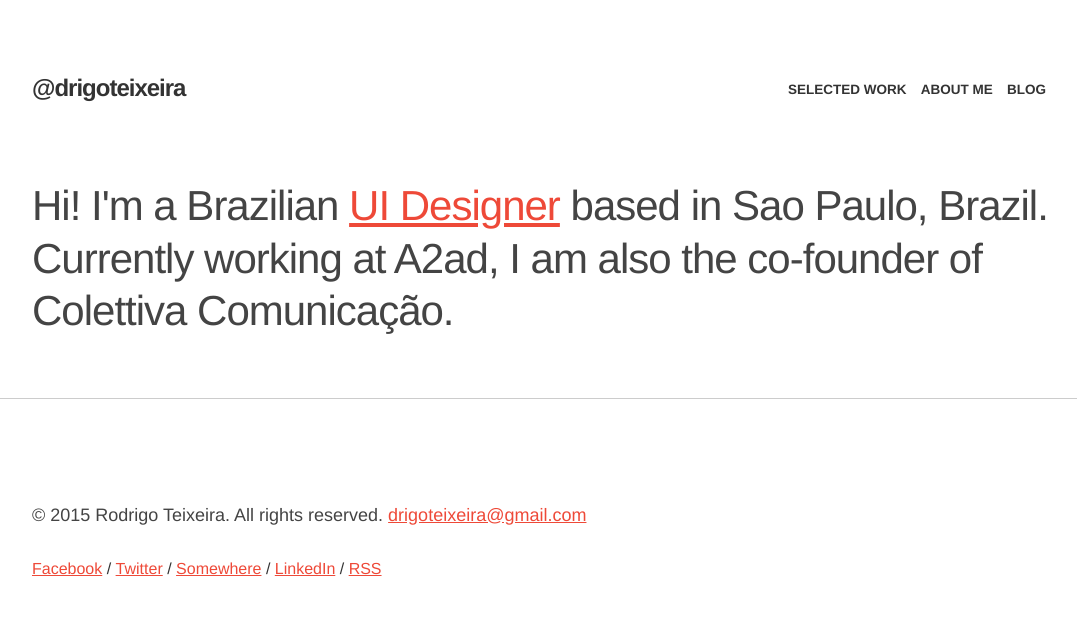
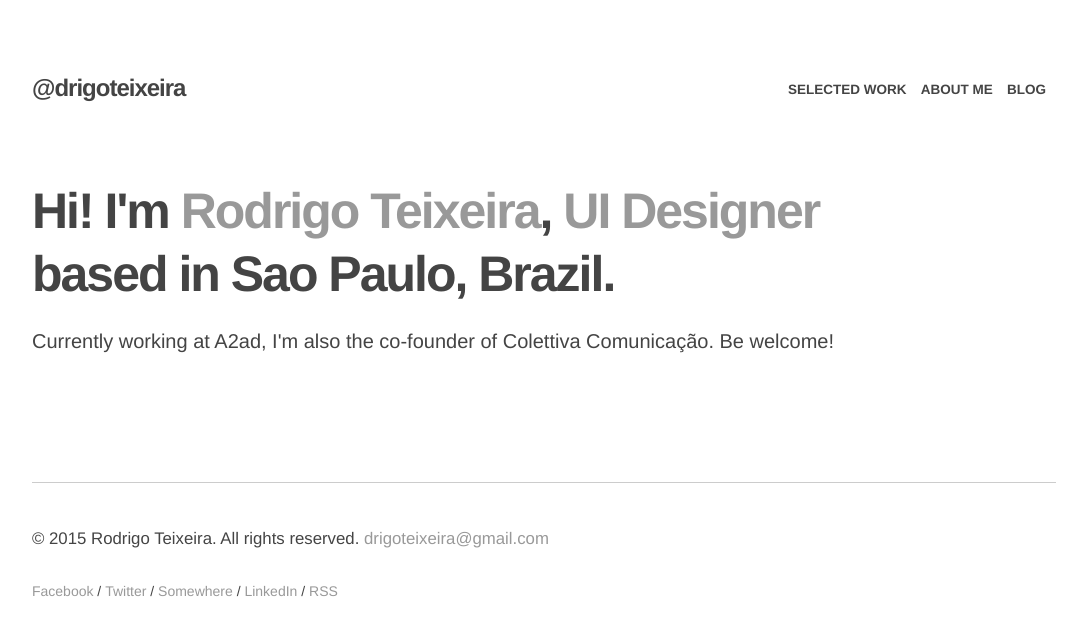
Before and after one commit to drigoteixeira/drigoteixeira.github.io, a Jekyll site: the page built from index.html, in a window 1280 px wide. Shown: the top 636 px of the page, without its empty margins (96-1173 px from the left). Built offline with Jekyll 4.4.1, drawn with Linux system fonts in a browser that asks for light colours; nearby versions of some CDN libraries.

Commit message:
Update homepage and typography

```diff
--- a/_config.yml
+++ b/_config.yml
@@ -1,6 +1,6 @@
 name: Drigo Teixeira
 
-description: Web Designer and IA Enthusiast
+description: UI Designer and IA Enthusiast
 
 avatar: https://media.licdn.com/mpr/mpr/shrink_200_200/p/2/005/037/0b0/3d3e4b9.jpg
 
--- a/index.html
+++ b/index.html
@@ -2,10 +2,12 @@
 layout: default
 ---
 
-<div class="container">
+<div class="container home">
 	<div class="row">
-		<div class="twelve columns">
-			<h2>Hi! I'm a Brazilian <a href="/selectedwork/">UI Designer</a> based in Sao Paulo, Brazil. <br>Currently working at A2ad, I am also the co-founder of Colettiva Comunicação.</h2>
+		<div class="ten columns">
+			<h2>Hi! I'm <a href="/about/">Rodrigo Teixeira</a>, <a href="/selectedwork/">UI Designer</a> based in Sao Paulo, Brazil. </h2>
+
+			<p class="lead">Currently working at A2ad, I'm also the co-founder of Colettiva Comunicação. Be welcome!</p>
 		</div>
 	</div>
 </div>
--- a/style.scss
+++ b/style.scss
@@ -32,6 +32,9 @@ Description: Tema padrão do blog pessoal de Rodrigo Teixeira
 - Clearing
 - Media Queries
 */
+
+/* Fontes
+–––––––––––––––––––––––––––––––––––––––––––––––––– */
 
 
 /* Grid
@@ -148,8 +151,8 @@ body {
 h1, h2, h3, h4, h5, h6 {
   margin-top: 0;
   margin-bottom: 2rem;
-  font-weight: 300;
-  letter-spacing: -1px;
+  font-weight: 700;
+  letter-spacing: -2px;
 }
 
 h1 { font-size: 6.0rem; line-height: 1.2;  }
@@ -159,7 +162,14 @@ h4 { font-size: 2.4rem; line-height: 1.35; }
 h5 { font-size: 1.8rem; line-height: 1.5;  }
 h6 { font-size: 1.5rem; line-height: 1.6;  }
 
+.home h2 {
+  font-size: 50px;
+}
 
+.lead {
+  font-size: 20px;
+  font-weight: 300;
+}
 
 /* Larger than phablet */
 @media (min-width: 550px) {
@@ -171,6 +181,16 @@ h6 { font-size: 1.5rem; line-height: 1.6;  }
   h6 { font-size: 1.5rem; }
 }
 
+@media (max-width: 320px) {
+
+  .project h2 {
+    color: #444;
+    font-size: 28px;
+    letter-spacing: -1px;
+  }
+
+}
+
 p {
   margin-top: 0;
   line-height: 32px;
@@ -179,27 +199,24 @@ p {
 
 ul li, ol li {
   font-size: 16px;
-  color: #333;
+  color: #444;
 }
 
 
 /* Links
 –––––––––––––––––––––––––––––––––––––––––––––––––– */
 a {
-  color: #ee4938;
-  text-decoration: underline;
+  color: #999;
+  text-decoration: none;
   }
 a:hover {
-  color: #ee4938;
-  text-decoration: none;
-}
-a:visited {
-  color: #ee4938;
+  color: #999;
+  text-decoration: underline;
 }
 
 .post-title a {
   text-decoration: none;
-  color: #333;
+  color: #444;
 }
 
 blockquote {
@@ -253,7 +270,7 @@ button:focus,
 input[type="submit"]:focus,
 input[type="reset"]:focus,
 input[type="button"]:focus {
-  color: #333;
+  color: #444;
   border-color: #888;
   outline: 0; }
 .button.button-primary,
@@ -463,7 +480,7 @@ there.
     text-align: center;
   }
 
-  header .right {
+  header .right, .right {
     text-align: center;
   }
 
@@ -513,7 +530,7 @@ header h1 {
 
 .logo a {
   text-decoration: none;
-  color: #333;
+  color: #444;
 }
 
 nav {
@@ -531,7 +548,7 @@ nav li {
 }
 
 .navbar li a {
-  color: #333;
+  color: #444;
   text-decoration: none;
 }
 
@@ -545,14 +562,18 @@ FOOTER
 
 footer {
   padding: 100px 0;
-  border-top: 1px solid #ccc;
-  margin-top: 40px;
+  font-size: 14px;
 }
 
+footer .container {
+  border-top: 1px solid #ccc;
+  padding-top: 40px;
+}
 
 footer ul li {
   display: inline;
   list-style: none;
+  font-size: 14px;
 }
 
 
@@ -601,6 +622,14 @@ LAYOUT
   line-height: 55px;
 }
 
+.content .project-title {
+  line-height: 22px;
+}
+
+hr {
+  border-top: 5px solid #eee;
+}
+
 .excerpt {
   font-size: 18px;
 }
@@ -613,7 +642,7 @@ LAYOUT
 
 .project h2 {
   color: #444;
-  font-size: 48px;
+  font-size: 38px;
   letter-spacing: -1px;
 }
 
```
Also changed, not shown: selectedwork/index.html (+5 -2 lines), selectedwork/preferencia/index.html (added, +16 -0 lines), selectedwork/preferencia/preferencia.html (added, +16 -0 lines), selectedwork/project.html (deleted, +0 -52 lines), img/discovery_thumb.jpg (deleted), img/educacaolp_thumb.jpg (deleted), img/gde_thumb.jpg (deleted), img/maisrn_thumb.jpg (deleted), img/preferencia_thumb.jpg (deleted), img/santrode_thumb.jpg (deleted), img/social.png (deleted), img/viradacultural_thumb.jpg (deleted).
